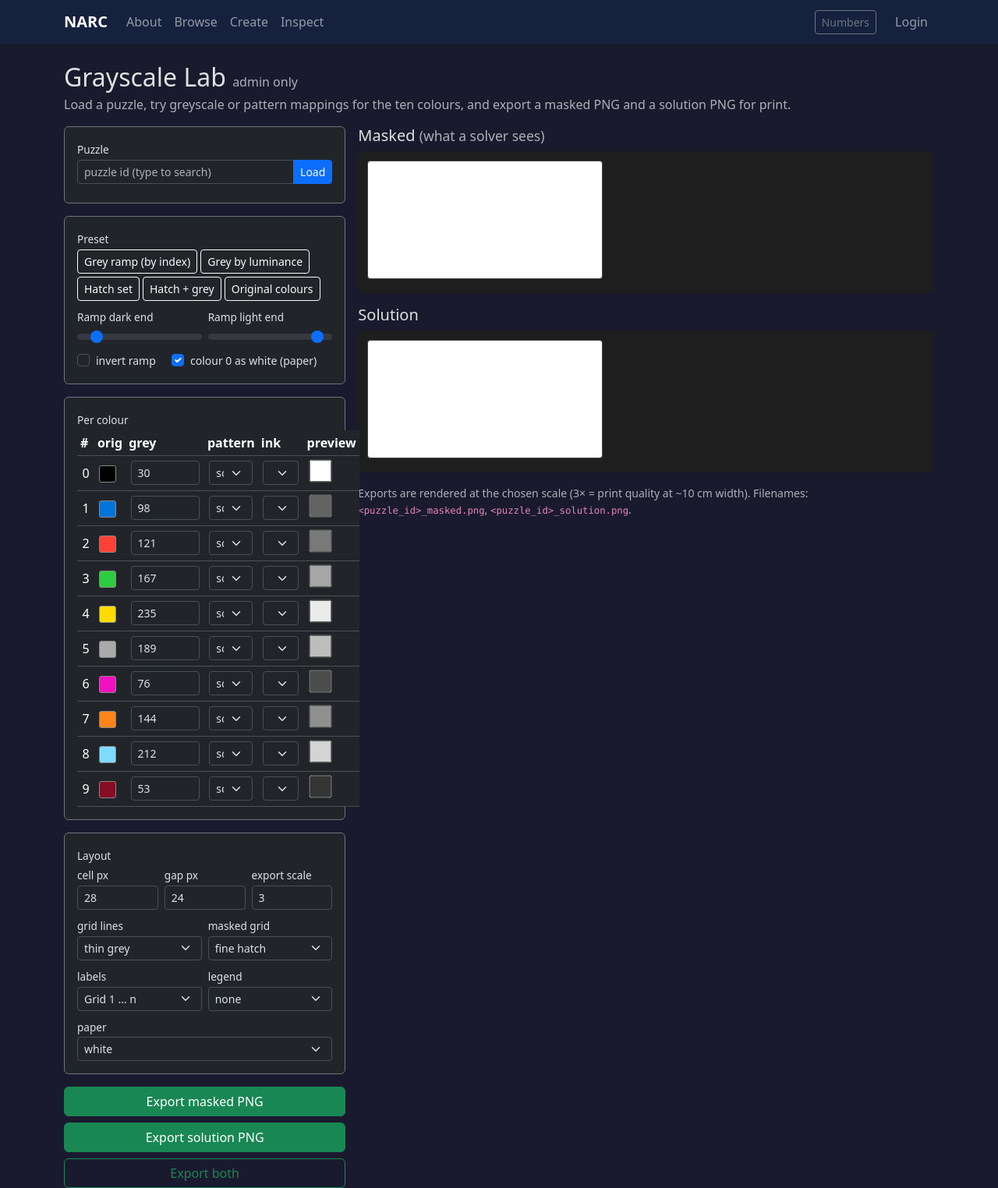
After one commit to bertybaums/narc, a Flask app: template templates/grayscale.html in a window 1280 px wide. The commit adds this page. Shown: the whole page at 78% size. Run offline with Flask 3, Linux system fonts and the light colour scheme; the template is opened without the code that fills it: most values are stand-ins (such as "Sample title", 1, 10 or a date in 2020); a map, chart or similar area stays blank.

Commit message:
Admin Grayscale Lab: preview puzzles in greyscale/hatch renderings, export masked + solution PNGs
/admin/grayscale (owner/reviewer only) loads any puzzle via a new admin-only
endpoint that returns the complete grid sequence, maps the ten colours to grey
levels and/or hatch patterns (presets: index ramp, luminance ramp, hatch set,
hatch + grey, original colours; per-colour overrides), and exports print-ready
PNGs of the masked and solved strips at a chosen scale, with optional labels
and legend. Linked from the admin dashboard tabs.

Co-Authored-By: Claude Fable 5.1 <noreply@anthropic.com>
Claude-Session: https://claude.ai/code/session_015p7eqgHgUVSrdcvD9Lfeu4

```diff
--- a/server.py
+++ b/server.py
@@ -1184,6 +1184,34 @@ def api_delete_puzzle(puzzle_id):
     return jsonify({"status": "ok"})
 
 
+@app.route("/admin/grayscale")
+@require_role("owner", "reviewer")
+def admin_grayscale():
+    """Grayscale Lab: preview a puzzle under alternative grey/pattern renderings and export
+    masked + solution PNGs for print (papers, book). Admin-only; never public."""
+    conn = get_conn()
+    rows = conn.execute("SELECT puzzle_id, title, status FROM puzzles ORDER BY puzzle_id").fetchall()
+    conn.close()
+    return render_template("grayscale.html", user=current_user(),
+                           puzzles=[{"id": r["puzzle_id"], "title": r["title"] or "", "status": r["status"]} for r in rows])
+
+
+@app.route("/api/admin/puzzles/<puzzle_id>/complete", methods=["GET"])
+@require_role("owner", "reviewer")
+def api_admin_puzzle_complete(puzzle_id):
+    """Full grid sequence (answers filled in) for admin tools."""
+    conn = get_conn()
+    row = db.get_puzzle(conn, puzzle_id)
+    conn.close()
+    if not row:
+        return jsonify({"error": "Not found"}), 404
+    pj = db.puzzle_to_json(row)
+    seq = grids.complete_sequence(pj["sequence"], pj.get("answer_grids"))
+    return jsonify({"puzzle_id": pj["puzzle_id"], "title": pj["title"], "narrative": pj["narrative"],
+                    "masked_positions": pj["masked_positions"],
+                    "grids": [it.get("grid") for it in seq]})
+
+
 @app.route("/admin")
 @require_role("owner", "reviewer")
 def admin_dashboard():
--- a/templates/admin.html
+++ b/templates/admin.html
@@ -32,6 +32,9 @@
     </li>
     <li class="nav-item">
         <a class="nav-link" href="#" onclick="showTab('settings')">Settings</a>
+    </li>
+    <li class="nav-item">
+        <a class="nav-link" href="/admin/grayscale" title="Preview puzzles in greyscale or hatch patterns and export PNGs for print">Grayscale Lab</a>
     </li>
 </ul>
 
--- /dev/null
+++ b/templates/grayscale.html
@@ -0,0 +1,183 @@
+{% extends "base.html" %}
+{% block title %}NARC — Grayscale Lab{% endblock %}
+{% block content %}
+<style>
+#gl .cell-table td{vertical-align:middle;padding:.25rem .4rem}
+#gl .sw{display:inline-block;width:22px;height:22px;border:1px solid #888;vertical-align:middle;border-radius:3px}
+#gl canvas{max-width:100%;height:auto;background:#fff;border:1px solid #444;border-radius:4px}
+#gl .form-label{font-size:.85rem;margin-bottom:.15rem}
+#gl .small-input{width:5.5rem}
+#gl .preview-wrap{background:#1e1e1e;padding:12px;border-radius:6px}
+</style>
+<div id="gl">
+<h2 class="mb-1">Grayscale Lab <small class="text-muted fs-6">admin only</small></h2>
+<p class="text-muted">Load a puzzle, try greyscale or pattern mappings for the ten colours, and export a masked PNG and a solution PNG for print.</p>
+
+<div class="row g-3">
+  <div class="col-lg-4">
+    <div class="card bg-dark border-secondary mb-3"><div class="card-body">
+      <label class="form-label">Puzzle</label>
+      <div class="input-group input-group-sm mb-2">
+        <input class="form-control" id="pid" list="pids" placeholder="puzzle id (type to search)" value="{{ request.args.get('puzzle_id','') }}">
+        <button class="btn btn-primary" id="load">Load</button>
+      </div>
+      <datalist id="pids">{% for p in puzzles %}<option value="{{ p.id }}">{{ p.title }}{% if p.status != 'active' %} ({{ p.status }}){% endif %}</option>{% endfor %}</datalist>
+      <div id="pinfo" class="small text-muted"></div>
+    </div></div>
+
+    <div class="card bg-dark border-secondary mb-3"><div class="card-body">
+      <label class="form-label">Preset</label>
+      <div class="d-flex flex-wrap gap-1 mb-2">
+        <button class="btn btn-sm btn-outline-light" data-preset="ramp">Grey ramp (by index)</button>
+        <button class="btn btn-sm btn-outline-light" data-preset="lum">Grey by luminance</button>
+        <button class="btn btn-sm btn-outline-light" data-preset="hatch">Hatch set</button>
+        <button class="btn btn-sm btn-outline-light" data-preset="hatchgrey">Hatch + grey</button>
+        <button class="btn btn-sm btn-outline-light" data-preset="color">Original colours</button>
+      </div>
+      <div class="row g-2">
+        <div class="col-6"><label class="form-label">Ramp dark end</label><input type="range" class="form-range" id="dark" min="0" max="255" value="30"></div>
+        <div class="col-6"><label class="form-label">Ramp light end</label><input type="range" class="form-range" id="light" min="0" max="255" value="235"></div>
+      </div>
+      <div class="form-check form-check-inline"><input class="form-check-input" type="checkbox" id="invert"><label class="form-check-label small" for="invert">invert ramp</label></div>
+      <div class="form-check form-check-inline"><input class="form-check-input" type="checkbox" id="bg-white" checked><label class="form-check-label small" for="bg-white">colour 0 as white (paper)</label></div>
+    </div></div>
+
+    <div class="card bg-dark border-secondary mb-3"><div class="card-body">
+      <label class="form-label">Per colour</label>
+      <table class="table table-dark table-sm cell-table mb-0" id="ctable"><thead><tr><th>#</th><th>orig</th><th>grey</th><th>pattern</th><th>ink</th><th>preview</th></tr></thead><tbody></tbody></table>
+    </div></div>
+
+    <div class="card bg-dark border-secondary mb-3"><div class="card-body">
+      <label class="form-label">Layout</label>
+      <div class="row g-2">
+        <div class="col-4"><label class="form-label">cell px</label><input type="number" class="form-control form-control-sm" id="cell" value="28" min="8" max="80"></div>
+        <div class="col-4"><label class="form-label">gap px</label><input type="number" class="form-control form-control-sm" id="gap" value="24" min="0" max="120"></div>
+        <div class="col-4"><label class="form-label">export scale</label><input type="number" class="form-control form-control-sm" id="scale" value="3" min="1" max="6"></div>
+        <div class="col-6"><label class="form-label">grid lines</label><select class="form-select form-select-sm" id="lines"><option value="thin">thin grey</option><option value="black">black</option><option value="none">none</option></select></div>
+        <div class="col-6"><label class="form-label">masked grid</label><select class="form-select form-select-sm" id="maskstyle"><option value="hatch">fine hatch</option><option value="q">question mark</option><option value="blank">blank</option></select></div>
+        <div class="col-6"><label class="form-label">labels</label><select class="form-select form-select-sm" id="labels"><option value="num">Grid 1 … n</option><option value="none">none</option></select></div>
+        <div class="col-6"><label class="form-label">legend</label><select class="form-select form-select-sm" id="legend"><option value="none">none</option><option value="used">colours used</option><option value="all">all ten</option></select></div>
+        <div class="col-12"><label class="form-label">paper</label><select class="form-select form-select-sm" id="paper"><option value="white">white</option><option value="transparent">transparent</option></select></div>
+      </div>
+    </div></div>
+
+    <div class="d-grid gap-2">
+      <button class="btn btn-success" id="exp-masked">Export masked PNG</button>
+      <button class="btn btn-success" id="exp-solution">Export solution PNG</button>
+      <button class="btn btn-outline-success" id="exp-both">Export both</button>
+    </div>
+  </div>
+
+  <div class="col-lg-8">
+    <h5>Masked <small class="text-muted">(what a solver sees)</small></h5>
+    <div class="preview-wrap mb-3"><canvas id="cv-masked"></canvas></div>
+    <h5>Solution</h5>
+    <div class="preview-wrap mb-3"><canvas id="cv-solution"></canvas></div>
+    <p class="small text-muted">Exports are rendered at the chosen scale (3× = print quality at ~10 cm width). Filenames: <code>&lt;puzzle_id&gt;_masked.png</code>, <code>&lt;puzzle_id&gt;_solution.png</code>.</p>
+  </div>
+</div>
+</div>
+
+<script>
+const ARC = ['#000000','#0074D9','#FF4136','#2ECC40','#FFDC00','#AAAAAA','#F012BE','#FF851B','#7FDBFF','#870C25'];
+const NAMES = ['black','blue','red','green','yellow','grey','magenta','orange','azure','maroon'];
+const PATTERNS = ['solid','dots','diag','cross','horiz','vert','checker','ring','none'];
+let puzzle = null;
+// per-colour state: grey level 0-255, pattern, ink 'dark'|'light', useColor
+let map = ARC.map((c,i)=>({grey: 30 + i*(205/9), pattern:'solid', ink:'dark', color:false}));
+
+function lum(hex){ const r=parseInt(hex.slice(1,3),16),g=parseInt(hex.slice(3,5),16),b=parseInt(hex.slice(5,7),16); return 0.2126*r+0.7152*g+0.0722*b; }
+function ramp(order){ const d=+document.getElementById('dark').value, l=+document.getElementById('light').value, inv=document.getElementById('invert').checked;
+  const idx = order==='lum' ? [...Array(10).keys()].sort((a,b)=>lum(ARC[a])-lum(ARC[b])) : [...Array(10).keys()];
+  idx.forEach((c,rank)=>{ let t=rank/9; if(inv) t=1-t; map[c].grey=Math.round(d+(l-d)*t); map[c].pattern='solid'; map[c].ink='dark'; map[c].color=false; }); }
+function preset(name){
+  if(name==='ramp') ramp('index');
+  else if(name==='lum') ramp('lum');
+  else if(name==='hatch'){ const pats=['solid','dots','diag','cross','horiz','vert','checker','ring','solid','diag']; ARC.forEach((c,i)=>{ map[i]={grey: i===0?255:(i===8?200:(i===9?60:245)), pattern: i===0?'none':pats[i], ink:'dark', color:false}; }); }
+  else if(name==='hatchgrey'){ ramp('lum'); const pats=['none','dots','diag','cross','horiz','vert','checker','ring','solid','solid']; ARC.forEach((c,i)=>{ map[i].pattern=pats[i]; map[i].ink = map[i].grey<128?'light':'dark'; }); }
+  else if(name==='color'){ ARC.forEach((c,i)=>{ map[i].color=true; map[i].pattern='solid'; }); }
+  buildTable(); render();
+}
+function buildTable(){
+  const tb=document.querySelector('#ctable tbody'); tb.innerHTML='';
+  ARC.forEach((c,i)=>{ const m=map[i]; const tr=document.createElement('tr');
+    tr.innerHTML=`<td>${i}</td><td><span class="sw" style="background:${c}" title="${NAMES[i]}"></span></td>
+      <td><input type="number" class="form-control form-control-sm small-input" data-i="${i}" data-k="grey" min="0" max="255" value="${m.grey}"></td>
+      <td><select class="form-select form-select-sm" data-i="${i}" data-k="pattern">${PATTERNS.map(p=>`<option ${p===m.pattern?'selected':''}>${p}</option>`).join('')}</select></td>
+      <td><select class="form-select form-select-sm" data-i="${i}" data-k="ink"><option ${m.ink==='dark'?'selected':''} value="dark">dark</option><option ${m.ink==='light'?'selected':''} value="light">light</option></select></td>
+      <td><canvas width="28" height="28" data-prev="${i}"></canvas></td>`;
+    tb.appendChild(tr); });
+  tb.querySelectorAll('input,select').forEach(el=>el.addEventListener('input',()=>{ const i=+el.dataset.i, k=el.dataset.k; map[i][k] = k==='grey'? Math.max(0,Math.min(255,+el.value)) : el.value; if(k!=='grey') map[i].color=false; render(); }));
+}
+function fillCell(ctx,x,y,s,i,scale){
+  const m=map[i]; const bgWhite=document.getElementById('bg-white').checked;
+  let fill = m.color ? ARC[i] : `rgb(${m.grey},${m.grey},${m.grey})`;
+  if(i===0 && bgWhite && !m.color) fill='#ffffff';
+  ctx.fillStyle=fill; ctx.fillRect(x,y,s,s);
+  if(m.color || m.pattern==='solid' || m.pattern==='none' || (i===0 && bgWhite)) return;
+  const ink = m.ink==='dark' ? '#000' : '#fff';
+  ctx.save(); ctx.beginPath(); ctx.rect(x,y,s,s); ctx.clip(); ctx.strokeStyle=ink; ctx.fillStyle=ink; ctx.lineWidth=Math.max(1, s/14);
+  const step=Math.max(4, s/4);
+  if(m.pattern==='dots'){ for(let yy=y+step/2; yy<y+s; yy+=step) for(let xx=x+step/2; xx<x+s; xx+=step){ ctx.beginPath(); ctx.arc(xx,yy,Math.max(1,s/12),0,Math.PI*2); ctx.fill(); } }
+  else if(m.pattern==='diag' || m.pattern==='cross'){ for(let k=-s; k<2*s; k+=step){ ctx.beginPath(); ctx.moveTo(x+k,y); ctx.lineTo(x+k+s,y+s); ctx.stroke(); }
+    if(m.pattern==='cross'){ for(let k=-s; k<2*s; k+=step){ ctx.beginPath(); ctx.moveTo(x+k+s,y); ctx.lineTo(x+k,y+s); ctx.stroke(); } } }
+  else if(m.pattern==='horiz'){ for(let yy=y+step/2; yy<y+s; yy+=step){ ctx.beginPath(); ctx.moveTo(x,yy); ctx.lineTo(x+s,yy); ctx.stroke(); } }
+  else if(m.pattern==='vert'){ for(let xx=x+step/2; xx<x+s; xx+=step){ ctx.beginPath(); ctx.moveTo(xx,y); ctx.lineTo(xx,y+s); ctx.stroke(); } }
+  else if(m.pattern==='checker'){ const q=s/4; for(let r=0;r<4;r++) for(let c=0;c<4;c++) if((r+c)%2===0) ctx.fillRect(x+c*q,y+r*q,q,q); }
+  else if(m.pattern==='ring'){ ctx.lineWidth=Math.max(1.5,s/8); ctx.beginPath(); ctx.arc(x+s/2,y+s/2,s/3,0,Math.PI*2); ctx.stroke(); }
+  ctx.restore();
+}
+function drawStrip(canvas, grids, masked, opts){
+  const s=opts.cell, gap=opts.gap, sc=opts.scale, lines=opts.lines, labelH = opts.labels==='num' ? Math.round(s*0.9) : 0;
+  const widths=grids.map(g=>g[0].length*s), h=Math.max(...grids.map(g=>g.length))*s;
+  let legendH=0, legendItems=[];
+  if(opts.legend!=='none'){ const used=new Set(); grids.forEach((g,gi)=>{ if(!(masked.has(gi)&&!opts.solution)) g.forEach(r=>r.forEach(v=>used.add(v))); }); legendItems = opts.legend==='all' ? [...Array(10).keys()] : [...used].sort((a,b)=>a-b); legendH = Math.round(s*1.6); }
+  const W = widths.reduce((a,b)=>a+b,0) + gap*(grids.length+1), H = h + gap*2 + labelH + legendH;
+  canvas.width=W*sc; canvas.height=H*sc; canvas.style.width=W+'px';
+  const ctx=canvas.getContext('2d'); ctx.setTransform(sc,0,0,sc,0,0);
+  if(opts.paper==='white'){ ctx.fillStyle='#fff'; ctx.fillRect(0,0,W,H); } else ctx.clearRect(0,0,W,H);
+  let x=gap;
+  grids.forEach((g,gi)=>{ const y=gap; const rows=g.length, cols=g[0].length;
+    const isMasked = masked.has(gi) && !opts.solution;
+    for(let r=0;r<rows;r++) for(let c=0;c<cols;c++){ const cx=x+c*s, cy=y+r*s;
+      if(isMasked){ ctx.fillStyle='#fff'; ctx.fillRect(cx,cy,s,s);
+        if(opts.maskstyle==='hatch'){ ctx.save(); ctx.beginPath(); ctx.rect(cx,cy,s,s); ctx.clip(); ctx.strokeStyle='#999'; ctx.lineWidth=1; for(let k=-s;k<2*s;k+=Math.max(3,s/5)){ ctx.beginPath(); ctx.moveTo(cx+k,cy); ctx.lineTo(cx+k+s,cy+s); ctx.stroke(); } ctx.restore(); }
+      } else fillCell(ctx,cx,cy,s,g[r][c],sc);
+    }
+    if(isMasked && opts.maskstyle==='q'){ ctx.fillStyle='#444'; ctx.font=`bold ${Math.round(Math.min(rows,cols)*s*0.6)}px Helvetica, Arial, sans-serif`; ctx.textAlign='center'; ctx.textBaseline='middle'; ctx.fillText('?', x+cols*s/2, y+rows*s/2); }
+    if(lines!=='none'){ ctx.strokeStyle = lines==='black' ? '#000' : '#999'; ctx.lineWidth = lines==='black' ? Math.max(1,s/20) : 1;
+      for(let c=0;c<=cols;c++){ ctx.beginPath(); ctx.moveTo(x+c*s+0.5,y); ctx.lineTo(x+c*s+0.5,y+rows*s); ctx.stroke(); }
+      for(let r=0;r<=rows;r++){ ctx.beginPath(); ctx.moveTo(x,y+r*s+0.5); ctx.lineTo(x+cols*s,y+r*s+0.5); ctx.stroke(); } }
+    else { ctx.strokeStyle='#000'; ctx.lineWidth=1; ctx.strokeRect(x+0.5,y+0.5,cols*s,rows*s); }
+    if(labelH){ ctx.fillStyle='#000'; ctx.font=`${Math.round(s*0.5)}px Helvetica, Arial, sans-serif`; ctx.textAlign='center'; ctx.textBaseline='top'; ctx.fillText(`Grid ${gi+1}${isMasked?' (masked)':''}`, x+cols*s/2, y+rows*s+Math.round(s*0.25)); }
+    x += cols*s + gap; });
+  if(legendH){ let lx=gap; const ly=gap+h+labelH+Math.round(s*0.4);
+    legendItems.forEach(i=>{ fillCell(ctx,lx,ly,s,i,sc); ctx.strokeStyle='#000'; ctx.lineWidth=1; ctx.strokeRect(lx+0.5,ly+0.5,s,s); ctx.fillStyle='#000'; ctx.font=`${Math.round(s*0.45)}px Helvetica, Arial, sans-serif`; ctx.textAlign='left'; ctx.textBaseline='middle'; ctx.fillText(`${i} ${NAMES[i]}`, lx+s+6, ly+s/2); lx += s + 6 + ctx.measureText(`${i} ${NAMES[i]}`).width + gap; }); }
+}
+function opts(solution){ return {cell:+document.getElementById('cell').value, gap:+document.getElementById('gap').value, scale:+document.getElementById('scale').value, lines:document.getElementById('lines').value, maskstyle:document.getElementById('maskstyle').value, labels:document.getElementById('labels').value, legend:document.getElementById('legend').value, paper:document.getElementById('paper').value, solution}; }
+function render(){
+  document.querySelectorAll('[data-prev]').forEach(cv=>{ const ctx=cv.getContext('2d'); ctx.setTransform(1,0,0,1,0,0); ctx.clearRect(0,0,28,28); fillCell(ctx,0,0,28,+cv.dataset.prev,1); ctx.strokeStyle='#666'; ctx.strokeRect(0.5,0.5,27,27); });
+  if(!puzzle) return;
+  const masked=new Set(puzzle.masked_positions);
+  drawStrip(document.getElementById('cv-masked'), puzzle.grids, masked, opts(false));
+  drawStrip(document.getElementById('cv-solution'), puzzle.grids, masked, opts(true));
+}
+async function load(){
+  const id=document.getElementById('pid').value.trim(); if(!id) return;
+  const r=await fetch(`/api/admin/puzzles/${encodeURIComponent(id)}/complete`); if(!r.ok){ document.getElementById('pinfo').textContent='Not found: '+id; return; }
+  puzzle=await r.json();
+  document.getElementById('pinfo').textContent = `${puzzle.title} — ${puzzle.grids.length} grids, masked ${puzzle.masked_positions.map(p=>p+1).join(', ')}`;
+  render();
+}
+function download(canvas, name){ canvas.toBlob(b=>{ const a=document.createElement('a'); a.href=URL.createObjectURL(b); a.download=name; a.click(); setTimeout(()=>URL.revokeObjectURL(a.href),2000); }, 'image/png'); }
+document.getElementById('load').onclick=load;
+document.getElementById('pid').addEventListener('keydown', e=>{ if(e.key==='Enter') load(); });
+document.querySelectorAll('[data-preset]').forEach(b=>b.onclick=()=>preset(b.dataset.preset));
+['dark','light','invert','bg-white','cell','gap','scale','lines','maskstyle','labels','legend','paper'].forEach(id=>document.getElementById(id).addEventListener('input',()=>{ if(['dark','light','invert'].includes(id)) { const cur = map.some(m=>m.pattern!=='solid') ? null : 'ramp'; if(cur) ramp('index'); buildTable(); } render(); }));
+document.getElementById('exp-masked').onclick=()=>{ if(puzzle) download(document.getElementById('cv-masked'), `${puzzle.puzzle_id}_masked.png`); };
+document.getElementById('exp-solution').onclick=()=>{ if(puzzle) download(document.getElementById('cv-solution'), `${puzzle.puzzle_id}_solution.png`); };
+document.getElementById('exp-both').onclick=()=>{ if(!puzzle) return; download(document.getElementById('cv-masked'), `${puzzle.puzzle_id}_masked.png`); setTimeout(()=>download(document.getElementById('cv-solution'), `${puzzle.puzzle_id}_solution.png`), 400); };
+preset('lum');
+if(document.getElementById('pid').value) load();
+</script>
+{% endblock %}
```
